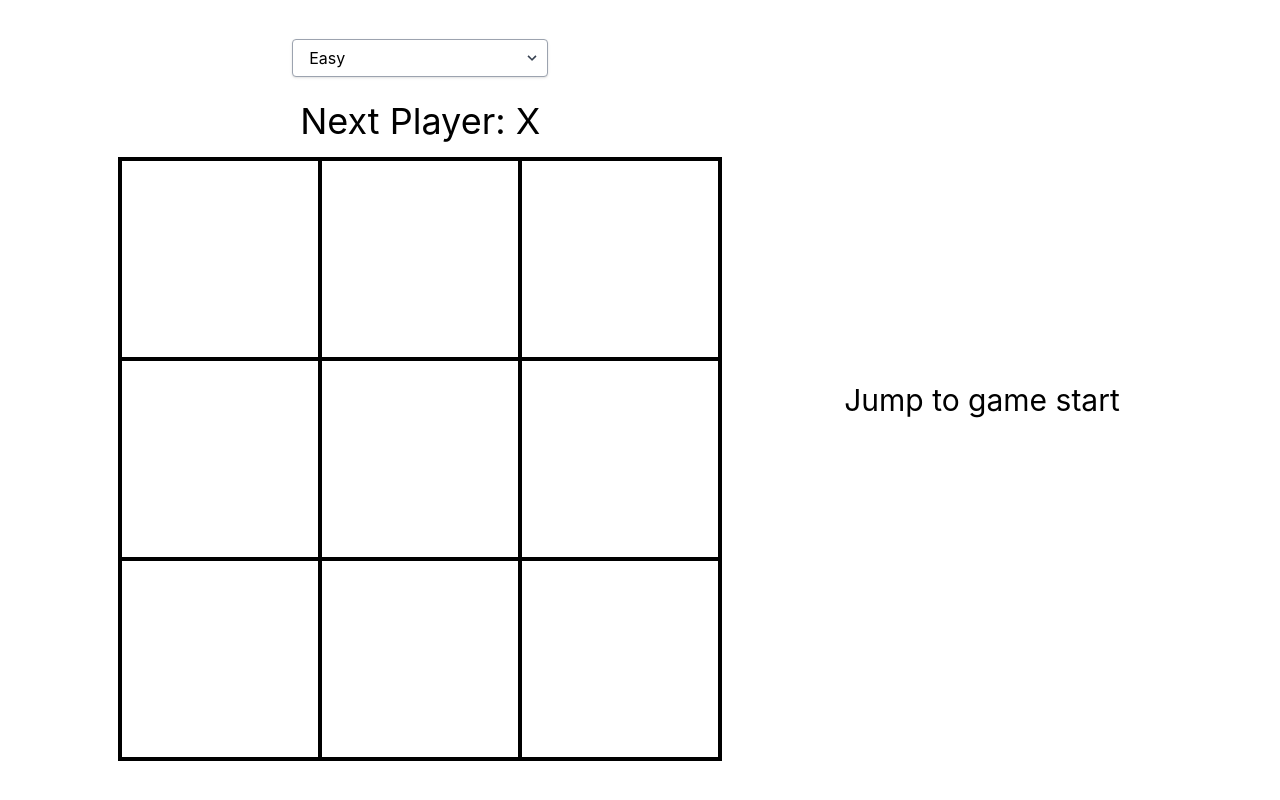
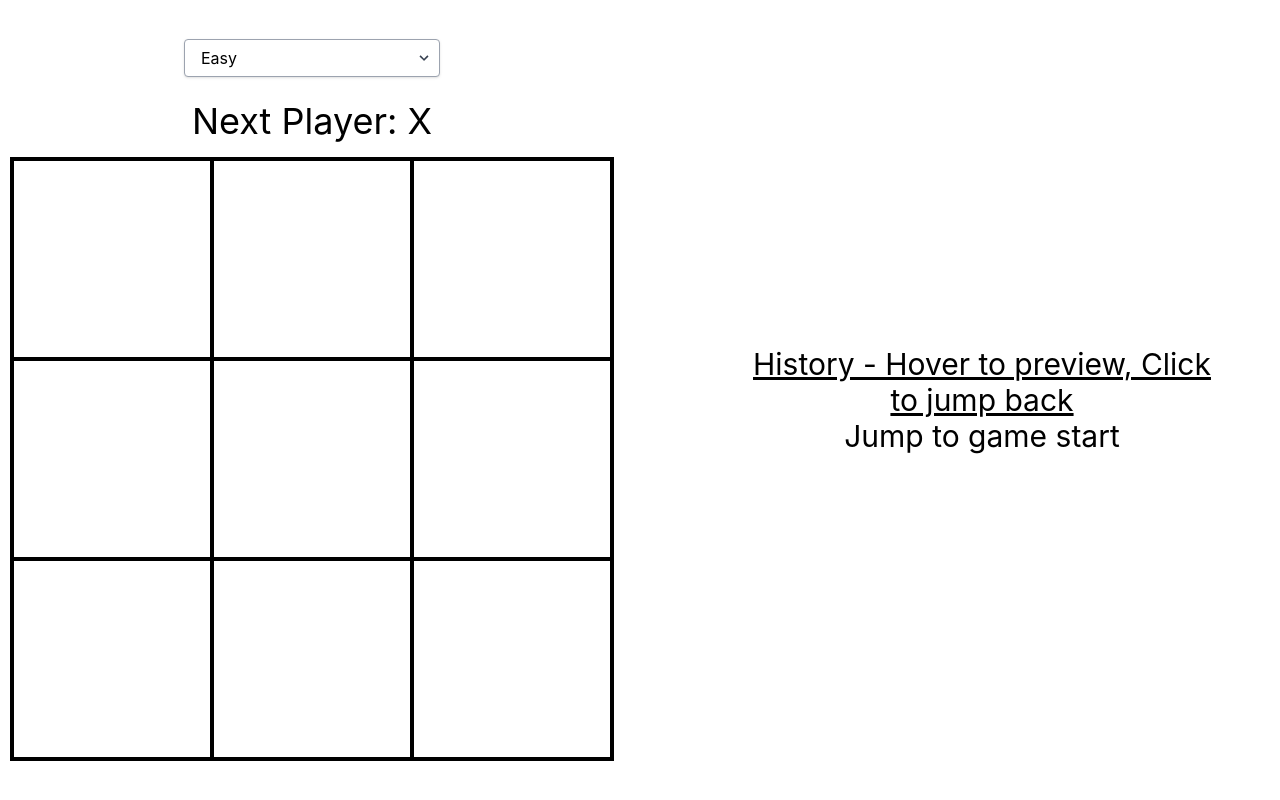
Before and after one commit to KlayClarke/reactJS_tictactoe, a React (Create React App) app: page / in a window 1280 px wide. Built offline with nearby package versions, Linux system fonts and the light colour scheme; what js-confetti would draw is missing.

Commit message:
handle game restart on difficulty change, styling changes

```diff
--- a/src/components/Game.jsx
+++ b/src/components/Game.jsx
@@ -16,6 +16,7 @@ export default function Game() {
 
   function changeDifficulty(e) {
     setDifficulty(e.target.value);
+    handleRestart();
   }
 
   function aiChoose() {
@@ -160,7 +161,7 @@ export default function Game() {
         <h1 className="text-4xl mb-4">{status}</h1>
         {winner && (
           <button
-            className="bg-blue-500 hover:bg-blue-700 text-white font-bold py-2 px-4 rounded mb-4"
+            className="bg-white hover:bg-gray-100 text-gray-500 font-semibold border border-gray-400 py-2 px-4 rounded mb-4 shadow"
             onClick={handleRestart}
           >
             Play Again
@@ -175,8 +176,11 @@ export default function Game() {
       <div
         className={`${
           winner ? "blur-sm" : ""
-        } border-2 border-black border-opacity-0 p-10 min-h-fit`}
+        } border-2 border-black border-opacity-0 p-10 min-h-fit max-w-xl flex flex-col justify-center items-center`}
       >
+        <h1 className="text-3xl underline text-center">
+          History - Hover to preview, Click to jump back
+        </h1>
         <ul>{moves}</ul>
       </div>
     </div>
```
